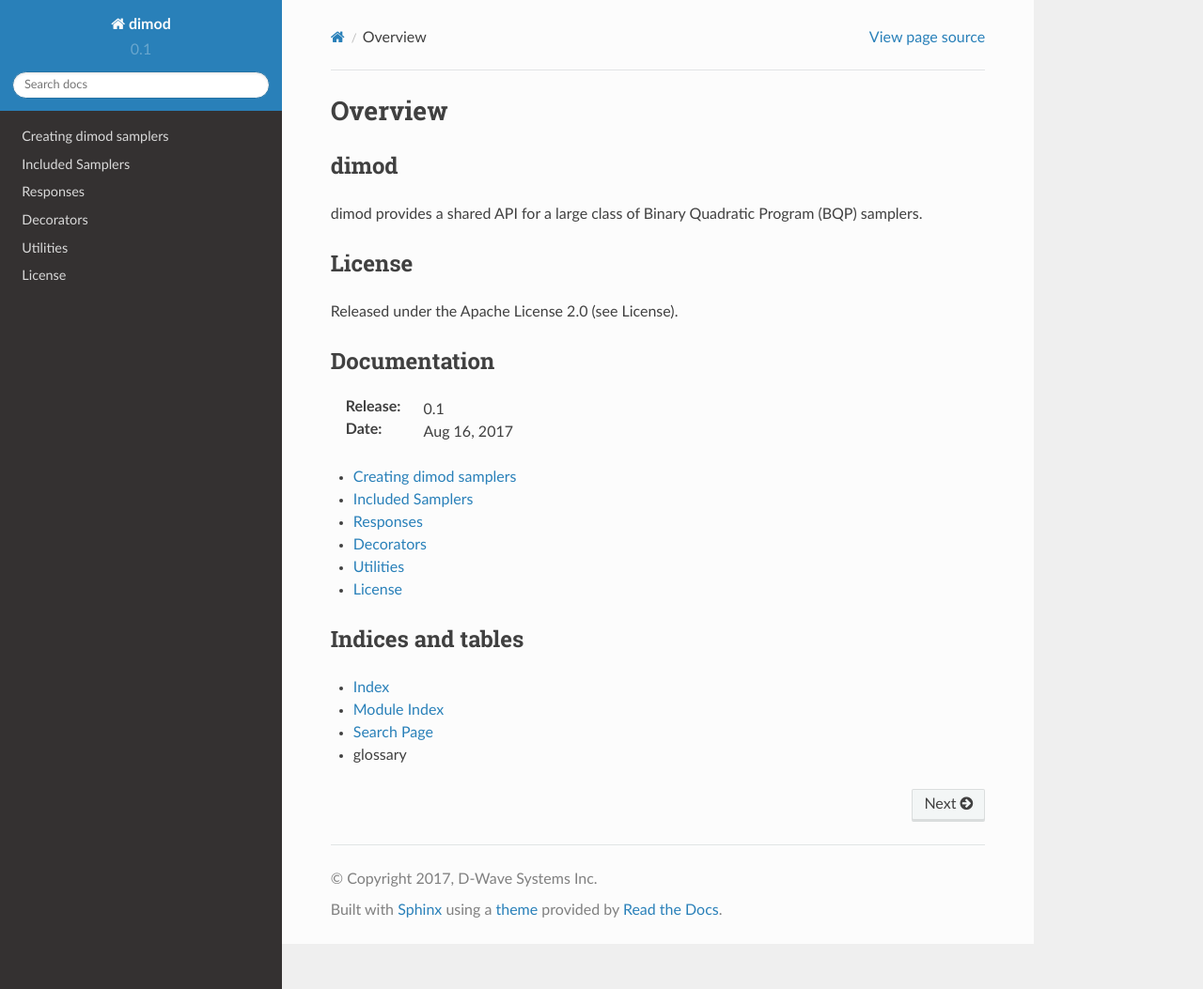
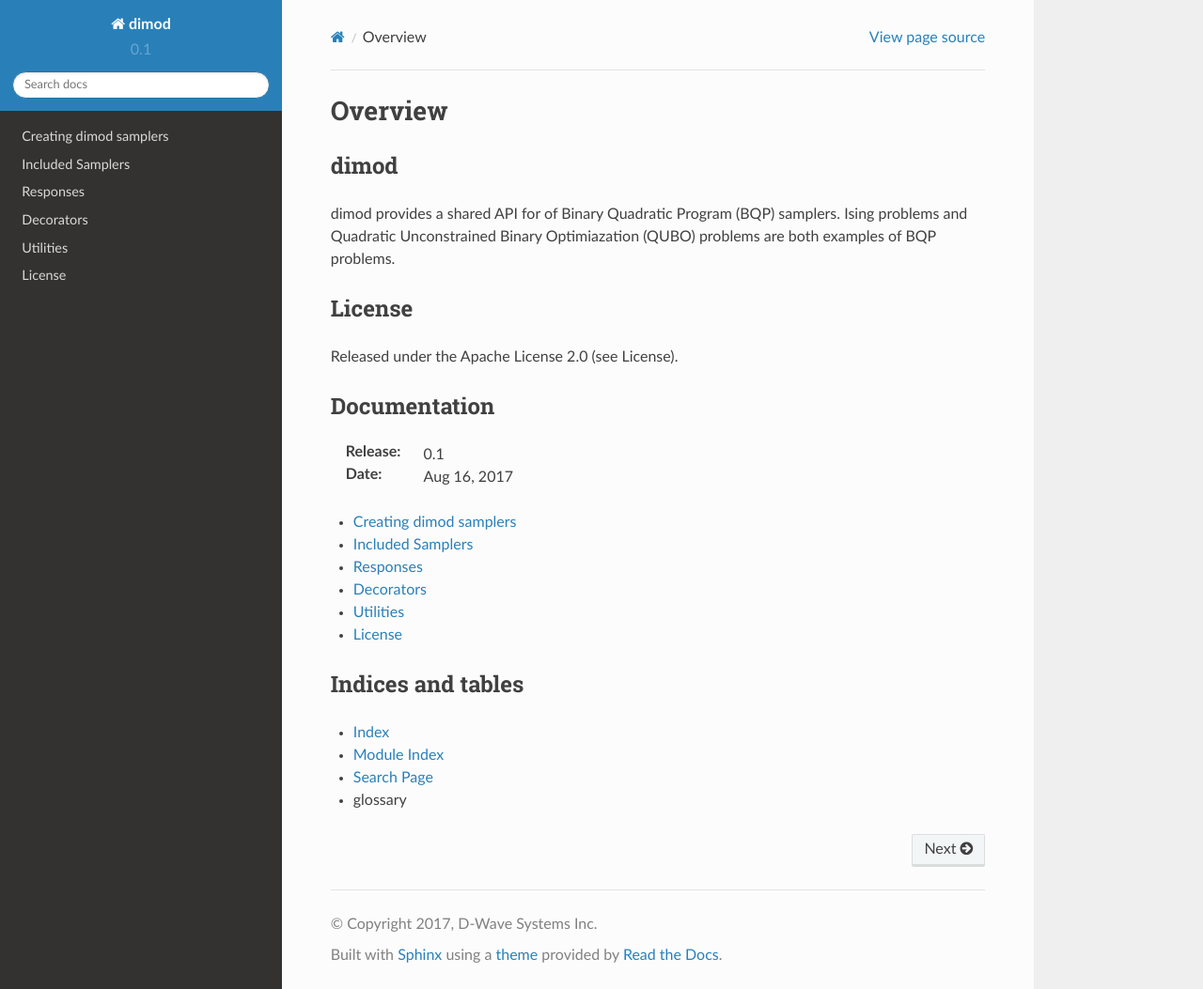
Before and after one commit to dwavesystems/dimod, a Sphinx documentation site: the page built from docs/index.rst, in a window 1280 px wide and 1053 px high. Shown: the whole window at 94% size. Built offline with Sphinx 7.4.7 and the Read the Docs theme 2.0.0, drawn with Linux system fonts in a browser that asks for light colours.

```diff
--- a/docs/index.rst
+++ b/docs/index.rst
@@ -7,7 +7,9 @@ Overview
 
 dimod
 -----
-dimod provides a shared API for a large class of Binary Quadratic Program (BQP) samplers.
+dimod provides a shared API for of Binary Quadratic Program (BQP) samplers. Ising problems
+and Quadratic Unconstrained Binary Optimiazation (QUBO) problems are both examples of
+BQP problems.
 
 License
 -------
```
Also changed, not shown: 1 other file.
